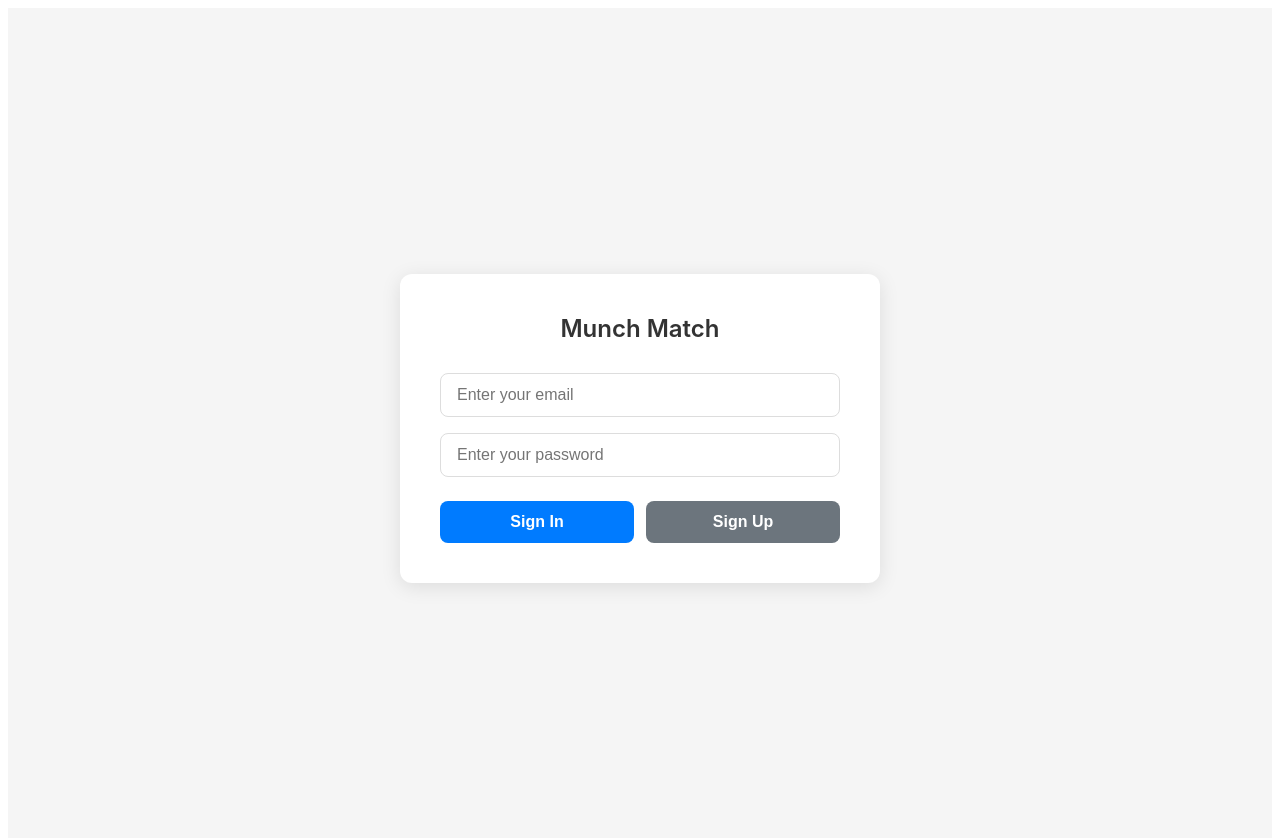
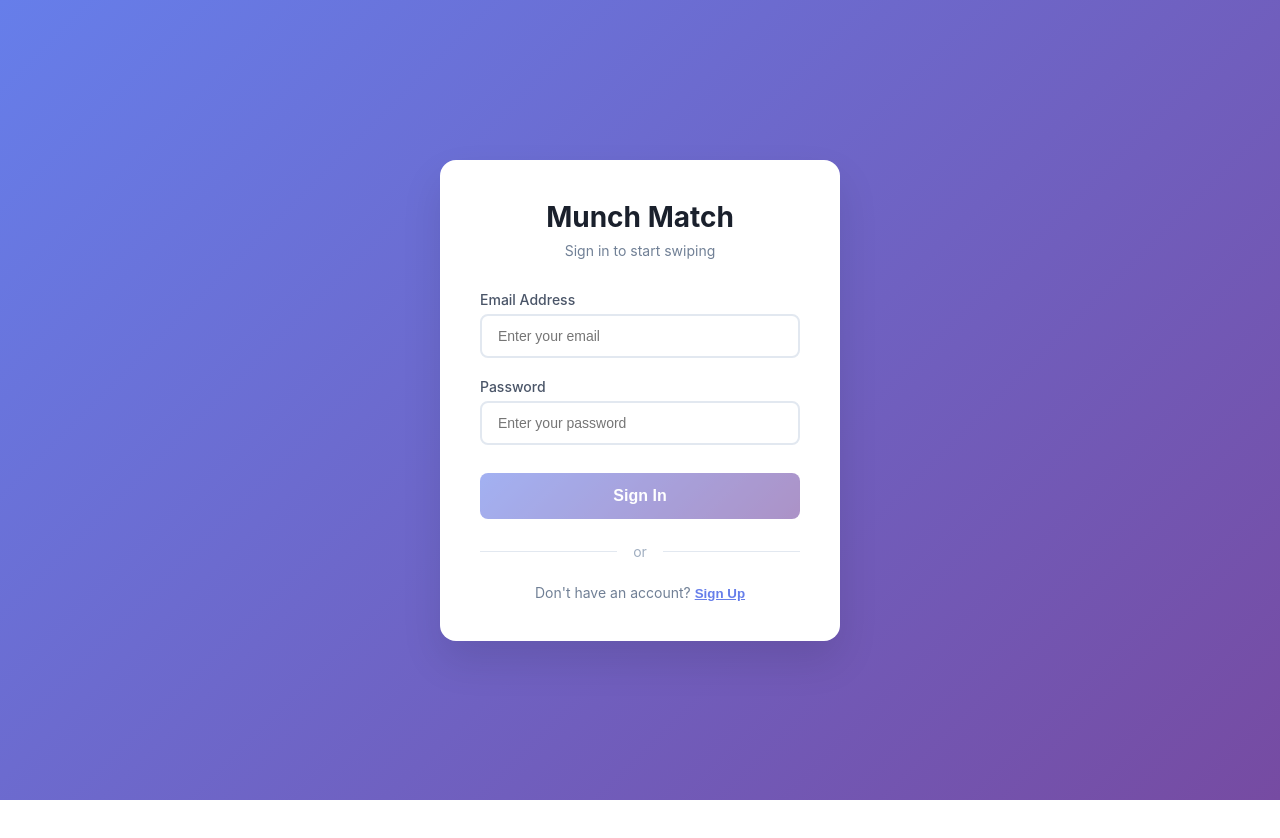
Before and after one commit to ninichyu/calhacks12, a React (Vite) app: page / in a window 1280 px wide. Shown: the top 838 px of the page. After the commit the page ends 800 px from the top, so only its background shows below. Built offline with nearby package versions, Linux system fonts and the light colour scheme; no server answers; the database is empty.

Commit message:
Login Page Styling

```diff
--- a/src/components/Login.jsx
+++ b/src/components/Login.jsx
@@ -6,6 +6,7 @@ export default function Login({ onLogin }) {
   const [email, setEmail] = useState("");
   const [password, setPassword] = useState("");
   const [loading, setLoading] = useState(false);
+  const [isSignUp, setIsSignUp] = useState(false);
 
   // Helper: ensure user exists in custom table
   const ensureUserInTable = async (user) => {
@@ -72,44 +73,80 @@ export default function Login({ onLogin }) {
     }
   };
 
+  const handleAuth = async () => {
+    if (isSignUp) {
+      await handleSignUp();
+    } else {
+      await handleSignIn();
+    }
+  };
+
   return (
     <div className="login-container">
       <div className="login-card">
         <div className="login-header">
-          <h2 className="login-title">Munch Match</h2>
+          <h2>Munch Match</h2>
+          <p>{isSignUp ? "Create your account" : "Sign in to start swiping"}</p>
         </div>
 
         <div className="login-form">
+          <div className="input-group">
+            <label htmlFor="email">Email Address</label>
             <input
-            className="login-input"
+              id="email"
               type="email"
               placeholder="Enter your email"
               value={email}
               onChange={e => setEmail(e.target.value)}
+              className="login-input"
+              disabled={loading}
             />
+          </div>
+
+          <div className="input-group">
+            <label htmlFor="password">Password</label>
             <input
-            className="login-input"
+              id="password"
               type="password"
               placeholder="Enter your password"
               value={password}
               onChange={e => setPassword(e.target.value)}
+              className="login-input"
+              disabled={loading}
             />
+          </div>
 
-          <div className="login-button-group">
           <button
-              className="login-button login-button-primary"
-              onClick={handleSignIn}
+            onClick={handleAuth}
+            className="login-button"
+            disabled={loading || !email || !password}
+          >
+            {loading ? (
+              <div className="loading-spinner">
+                <div className="spinner"></div>
+                Processing...
+              </div>
+            ) : (
+              isSignUp ? "Create Account" : "Sign In"
+            )}
+          </button>
+
+          <div className="login-divider">
+            <span>or</span>
+          </div>
+
+          <div className="toggle-section">
+            <p>
+              {isSignUp ? "Already have an account?" : "Don't have an account?"}
+              <button
+                type="button"
+                onClick={() => setIsSignUp(!isSignUp)}
+                className="toggle-button"
                 disabled={loading}
               >
-              {loading ? "Signing In..." : "Sign In"}
+                {isSignUp ? "Sign In" : "Sign Up"}
               </button>
-            <button
-              className="login-button login-button-secondary"
-              onClick={handleSignUp}
-              disabled={loading}
-            >
-              {loading ? "Signing Up..." : "Sign Up"}
-            </button>
+            </p>
           </div>
         </div>
       </div>
--- a/src/styles/Login.css
+++ b/src/styles/Login.css
@@ -1,103 +1,194 @@
+/* Global reset to remove default margins and padding */
+* {
+  margin: 0;
+  padding: 0;
+  box-sizing: border-box;
+}
+
+html, body {
+  margin: 0;
+  padding: 0;
+  width: 100%;
+  height: 100%;
+  overflow-x: hidden; /* Prevent horizontal scroll */
+}
+
+#root {
+  width: 100%;
+  height: 100%;
+}
+
 .login-container {
+  min-height: 100vh;
   display: flex;
+  align-items: center;
   justify-content: center;
-  align-items: center;
-  min-height: 100vh;
-  background-color: #f5f5f5;
-  padding: 20px;
-  font-family: -apple-system, BlinkMacSystemFont, "Segoe UI", Roboto, sans-serif;
+  background: linear-gradient(135deg, #667eea 0%, #764ba2 100%);
+  font-family: -apple-system, BlinkMacSystemFont, 'Segoe UI', 'Roboto', sans-serif;
 }
 
 .login-card {
-  background-color: white;
-  border-radius: 12px;
+  background: white;
   padding: 40px;
-  box-shadow: 0 4px 20px rgba(0, 0, 0, 0.1);
+  border-radius: 16px;
+  box-shadow: 0 20px 40px rgba(0, 0, 0, 0.1);
   width: 100%;
   max-width: 400px;
+  backdrop-filter: blur(10px);
 }
 
 .login-header {
   text-align: center;
-  margin-bottom: 30px;
+  margin-bottom: 32px;
 }
 
-.login-title {
+.login-header h2 {
+  color: #1a202c;
+  font-size: 28px;
+  font-weight: 700;
   margin: 0 0 8px 0;
-  color: #333;
-  font-size: 24px;
-  font-weight: 600;
 }
 
-.login-subtitle {
+.login-header p {
+  color: #718096;
+  font-size: 14px;
   margin: 0;
-  color: #666;
-  font-size: 14px;
 }
 
-.login-form {
-  display: flex;
-  flex-direction: column;
-  gap: 16px;
+.input-group {
+  margin-bottom: 20px;
+}
+
+.input-group label {
+  display: block;
+  margin-bottom: 6px;
+  color: #4a5568;
+  font-size: 14px;
+  font-weight: 500;
 }
 
 .login-input {
+  width: 100%;
   padding: 12px 16px;
-  border: 1px solid #ddd;
+  border: 2px solid #e2e8f0;
   border-radius: 8px;
-  font-size: 16px;
-  outline: none;
-  transition: border-color 0.2s, box-shadow 0.2s;
+  font-size: 14px;
+  transition: all 0.2s ease;
+  box-sizing: border-box;
 }
 
 .login-input:focus {
-  border-color: #007bff;
-  box-shadow: 0 0 0 2px rgba(0, 123, 255, 0.25);
+  outline: none;
+  border-color: #667eea;
+  box-shadow: 0 0 0 3px rgba(102, 126, 234, 0.1);
 }
 
-.login-button-group {
-  display: flex;
-  gap: 12px;
-  margin-top: 8px;
+.login-input:disabled {
+  background-color: #f7fafc;
+  cursor: not-allowed;
 }
 
 .login-button {
-  flex: 1;
-  padding: 12px 16px;
+  width: 100%;
+  padding: 14px;
+  background: linear-gradient(135deg, #667eea 0%, #764ba2 100%);
+  color: white;
   border: none;
   border-radius: 8px;
   font-size: 16px;
   font-weight: 600;
   cursor: pointer;
-  transition: all 0.2s;
-  outline: none;
+  transition: all 0.2s ease;
+  margin-top: 8px;
 }
 
 .login-button:hover:not(:disabled) {
   transform: translateY(-1px);
-  box-shadow: 0 2px 8px rgba(0, 0, 0, 0.15);
+  box-shadow: 0 4px 12px rgba(102, 126, 234, 0.4);
 }
 
 .login-button:disabled {
   opacity: 0.6;
   cursor: not-allowed;
-  transform: none !important;
+  transform: none;
 }
 
-.login-button-primary {
-  background-color: #007bff;
-  color: white;
+.loading-spinner {
+  display: flex;
+  align-items: center;
+  justify-content: center;
+  gap: 8px;
 }
 
-.login-button-primary:hover:not(:disabled) {
-  background-color: #0056b3;
+.spinner {
+  width: 16px;
+  height: 16px;
+  border: 2px solid transparent;
+  border-top: 2px solid white;
+  border-radius: 50%;
+  animation: spin 1s linear infinite;
 }
 
-.login-button-secondary {
-  background-color: #6c757d;
-  color: white;
+@keyframes spin {
+  0% { transform: rotate(0deg); }
+  100% { transform: rotate(360deg); }
 }
 
-.login-button-secondary:hover:not(:disabled) {
-  background-color: #545b62;
+.login-divider {
+  display: flex;
+  align-items: center;
+  margin: 24px 0;
+  color: #a0aec0;
+  font-size: 14px;
 }
+
+.login-divider::before,
+.login-divider::after {
+  content: "";
+  flex: 1;
+  border-bottom: 1px solid #e2e8f0;
+}
+
+.login-divider span {
+  padding: 0 16px;
+}
+
+.toggle-section {
+  text-align: center;
+  color: #718096;
+  font-size: 14px;
+}
+
+.toggle-button {
+  background: none;
+  border: none;
+  color: #667eea;
+  font-weight: 600;
+  cursor: pointer;
+  margin-left: 4px;
+  text-decoration: underline;
+  transition: color 0.2s ease;
+}
+
+.toggle-button:hover:not(:disabled) {
+  color: #5a67d8;
+}
+
+.toggle-button:disabled {
+  opacity: 0.6;
+  cursor: not-allowed;
+}
+
+/* Responsive design */
+@media (max-width: 480px) {
+  .login-card {
+    padding: 24px;
+    margin: 0;
+  }
+
+  .login-container {
+    padding: 16px;
+    align-items: flex-start;
+    padding-top: 60px;
+  }
+}
```
Lines whose indentation alone changed are shown as unchanged.
